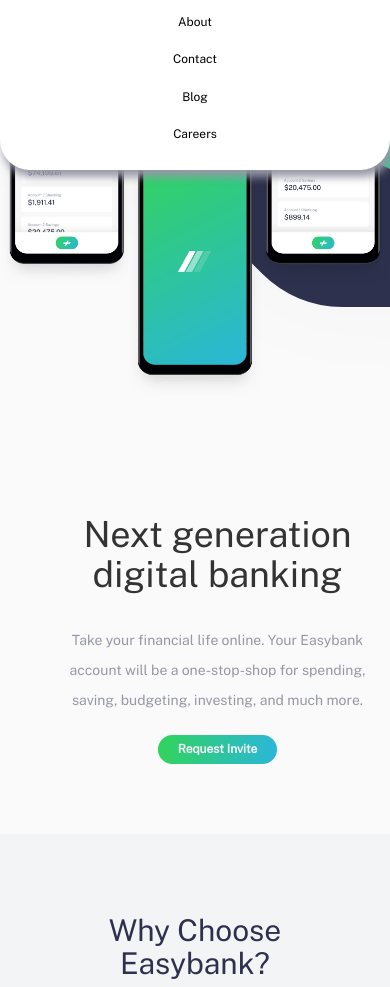
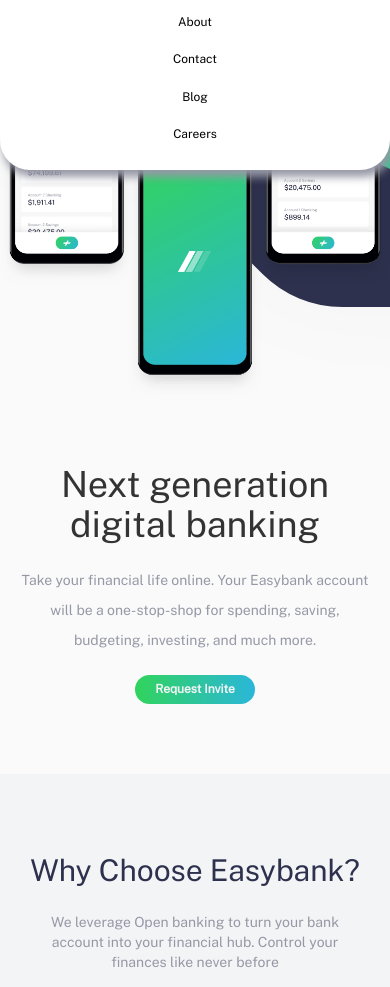
Before and after one commit to theCephas/Easybank-Landing-Page, a plain HTML site: page index.html in a window 390 px wide. Shown: the part 82-1069 px from the top of the page. Drawn offline with nearby package versions, Linux system fonts and the light colour scheme.

Commit message:
Final commit

```diff
--- a/styles.css
+++ b/styles.css
@@ -409,17 +409,21 @@
     }
 
     .sect1-p {
-        margin-top: 100px;
+        margin-top: 70px;
         text-align: center;
+        padding-left: 0;
+        padding-right: 0;
     }
 
     .sect1-p>h1 {
         text-align: center;
         padding-bottom: 20px;
+        margin: auto;
+        width: 300px;
     }
 
     .sect1-p>p {
-        width: auto;
+        width: 350px;
         margin: auto;
         text-align: center;
         padding-bottom: 20px;
@@ -427,6 +431,8 @@
 
     .sect2-p {
         text-align: center;
+        padding-left: 0;
+        padding-right: 0;
     }
 
     .sect2-p>p {
@@ -440,6 +446,8 @@
         display: flex;
         flex-direction: column;
         text-align: center;
+        padding-left: 0;
+        padding-right: 0;
     }
 
     .choices>img {
```
